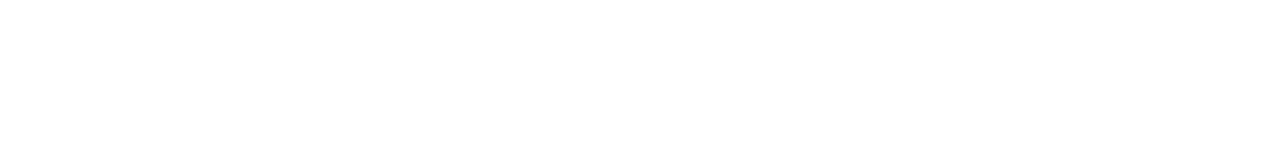
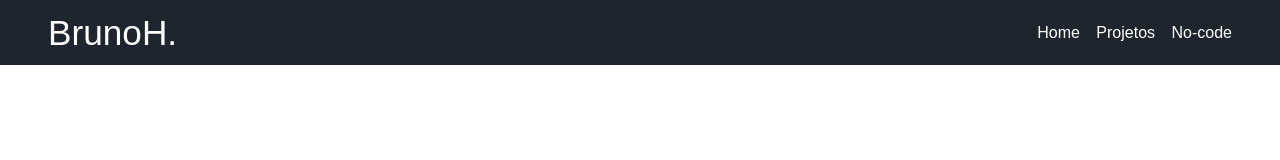
Before and after one commit to obrunohenrique/my-website, a plain HTML site: page index.html in a window 1280 px wide. Drawn offline with Linux system fonts and the light colour scheme.

Commit message:
inicio do header

```diff
--- a/estilos/style.css
+++ b/estilos/style.css
@@ -9,5 +9,35 @@
     --cor-destaque: #FF5C2F;
     --cor-header: #1E252E;
     --cor-background: #202430;
-    --font-app: arial sans-serif;
 }
+
+body {
+    font-family: Arial, Helvetica, sans-serif;
+}
+
+header {
+    height: 65px;
+    display: flex;
+    justify-content: space-between;
+    align-items: center;
+    padding: 0px 48px;
+    background-color: var(--cor-header);
+}
+
+.logo{
+    font-size: 2.2em;
+    color: white;
+}
+/*
+header img {
+    width: 100px;
+    height: 50px;
+}
+*/
+nav {
+    color: white;
+}
+
+nav span{
+    margin-left: 12px;
+}
--- a/index.html
+++ b/index.html
@@ -1,5 +1,5 @@
 <!DOCTYPE html>
-<html lang="en">
+<html lang="pt-br">
 <head>
     <meta charset="UTF-8">
     <meta name="viewport" content="width=device-width, initial-scale=1.0">
@@ -7,7 +7,15 @@
     <title>BrunoH.</title>
 </head>
 <body>
-    <header></header>
+    <header>
+        <span class="logo">BrunoH.</span>
+
+        <nav>
+            <span>Home</span>
+            <span>Projetos</span>
+            <span>No-code</span>
+        </nav>
+    </header>
     <main></main>
     <footer></footer>
 </body>
```
